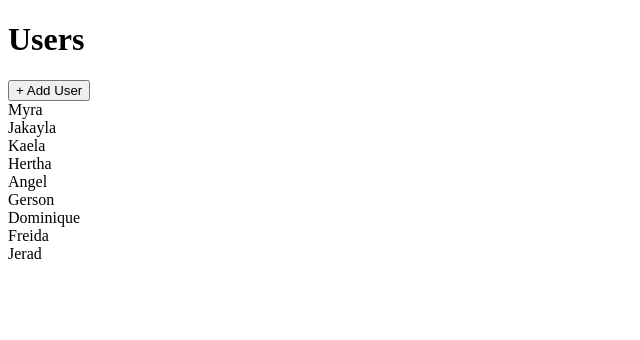
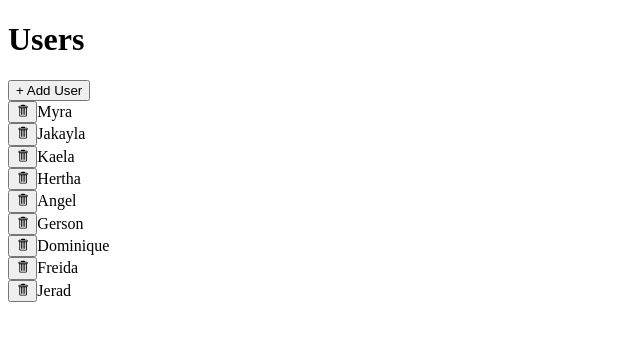
Before and after one commit to federico-init/redux-async-media, a React (Create React App) app: page / in a window 1280 px wide. Shown: the top 340 px of the page, without its empty margins (0-640 px from the left). Built offline with nearby package versions, Linux system fonts and the light colour scheme; data requests are answered from the project's data file.

Commit message:
feat: add delete thunk and style

```diff
--- a/src/components/UsersListItem.js
+++ b/src/components/UsersListItem.js
@@ -1,8 +1,31 @@
+import { GoTrashcan } from "react-icons/go";
+
+import Button from "./Button";
+
+import { deleteUser } from "../store";
+import { useThunk } from "../hooks/useThunk";
+
 function UsersListItem({ user }) {
+  const [doRemoveUser, isDeletingUser, error] = useThunk(deleteUser);
+
+  const handleClick = () => {
+    doRemoveUser(user);
+  };
+
   return (
     <div className="mb-2 border rounded">
       <div className="flex p-2 justify-between items-center cursor-pointer">
-        {user.name}
+        <div className="flex flex-row items-center justify-between">
+          <Button
+            className="mr-3"
+            loading={isDeletingUser}
+            onClick={handleClick}
+          >
+            <GoTrashcan />
+          </Button>
+          {error && <div>Error deleting user</div>}
+          {user.name}
+        </div>
       </div>
     </div>
   );
--- a/src/hooks/useThunk.js
+++ b/src/hooks/useThunk.js
@@ -7,14 +7,17 @@ export function useThunk(thunk) {
 
   const dispatch = useDispatch();
 
-  const runThunk = useCallback(() => {
-    setIsLoading(true);
+  const runThunk = useCallback(
+    (...args) => {
+      setIsLoading(true);
 
-    dispatch(thunk())
-      .unwrap()
-      .catch((err) => setError(err))
-      .finally(() => setIsLoading(false));
-  }, [dispatch, thunk]);
+      dispatch(thunk(...args))
+        .unwrap()
+        .catch((err) => setError(err))
+        .finally(() => setIsLoading(false));
+    },
+    [dispatch, thunk]
+  );
 
   return [runThunk, isLoading, error];
 }
--- a/src/store/slices/usersSlice.js
+++ b/src/store/slices/usersSlice.js
@@ -58,15 +58,15 @@ const usersSlice = createSlice({
       };
     });
     builder.addCase(deleteUser.fulfilled, (state, action) => {
+      console.log("Deleted user payload:", action.payload);
       return {
         ...state,
         isLoading: false,
-        data: state.data.filter((user) => {
-          return user.id !== action.payload;
-        }),
+        data: state.data.filter((user) => user.id !== action.payload.id),
       };
     });
     builder.addCase(deleteUser.rejected, (state, action) => {
+      console.error("Error deleting user:", action.error);
       return {
         ...state,
         isLoading: false,
--- a/src/store/thunks/deleteUser.js
+++ b/src/store/thunks/deleteUser.js
@@ -2,9 +2,9 @@ import { createAsyncThunk } from "@reduxjs/toolkit";
 import axios from "axios";
 
 const deleteUser = createAsyncThunk("users/delete", async (user) => {
-  const response = await axios.delete(`http://localhost:3005/users/${user.id}`);
+  await axios.delete(`http://localhost:3005/users/${user.id}`);
 
-  return response.data;
+  return user;
 });
 
 export { deleteUser };
```
